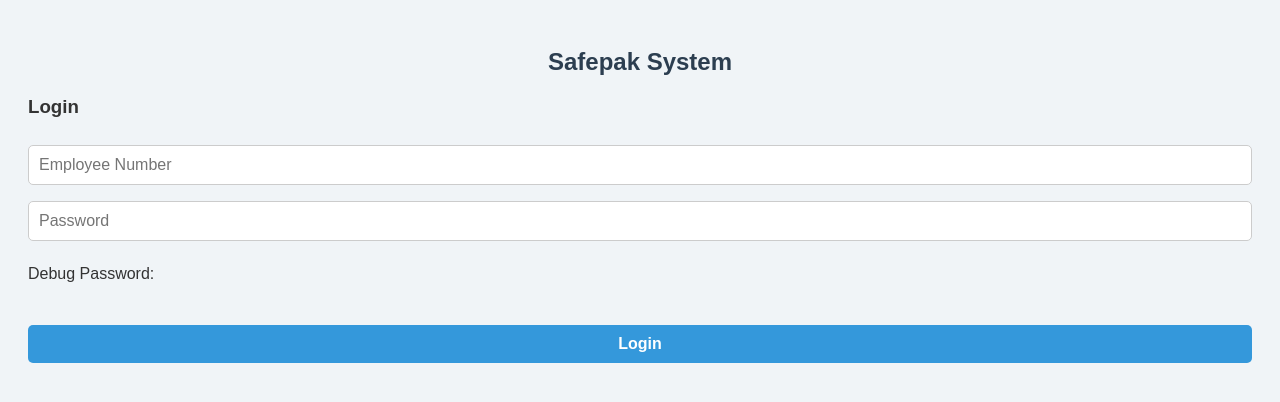
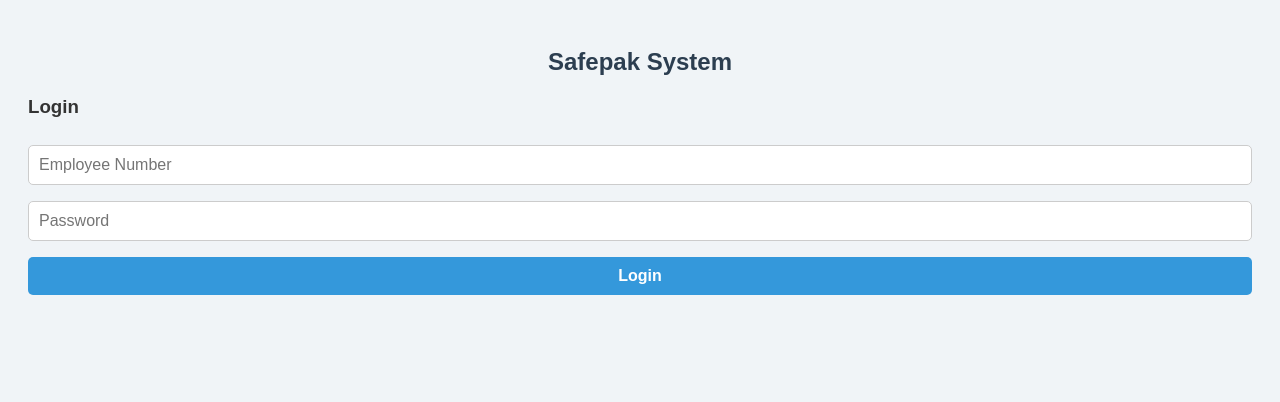
Before and after one commit to muindikyalo1998/safepak-system, a React (Create React App) app in the folder frontend/: page / in a window 1280 px wide. Shown: the top 402 px of the page. Built offline with nearby package versions, Linux system fonts and the light colour scheme.

Commit message:
show login and logout times in records

```diff
--- a/frontend/src/App.js
+++ b/frontend/src/App.js
@@ -152,7 +152,7 @@ const logout = async () => {
   value={loginPassword}
   onChange={(e) => setLoginPassword(e.target.value)}
 />
-<p>Debug Password: {loginPassword}</p>
+
           <br />
 
           <button onClick={login}>Login</button>
@@ -224,8 +224,12 @@ const logout = async () => {
             <ul>
               {employees.map((a, i) => (
                 <li key={i}>
-                  {a.employeeNumber} - {a.fullName} - {a.role}
-                </li>
+  {a.employeeNumber} - {a.fullName} - {a.role}
+  <br />
+  Login: {a.loginTime}
+  <br />
+  Logout: {a.logoutTime || "Still Logged In"}
+</li>
               ))}
             </ul>
           )}
```
